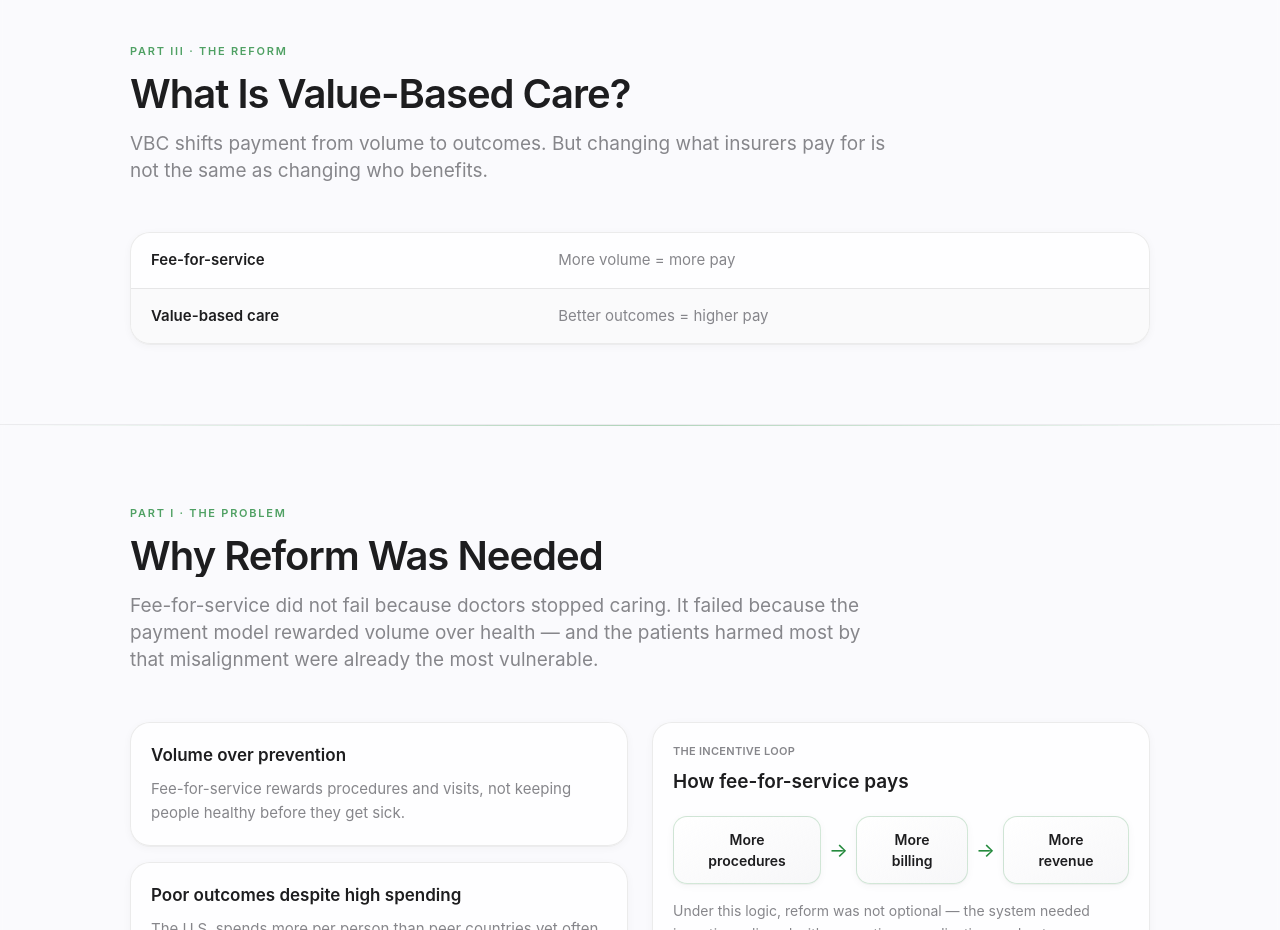
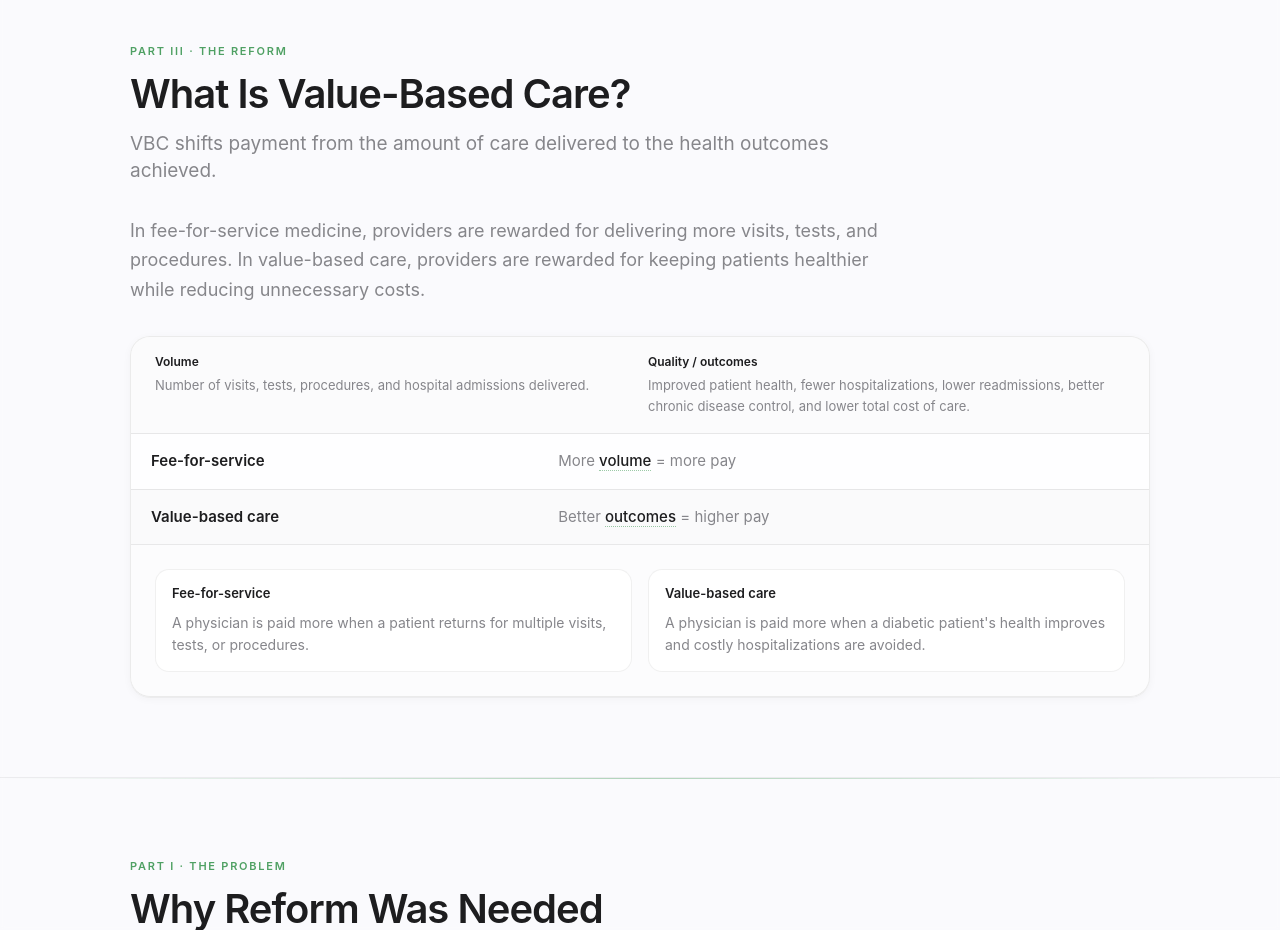
Before and after one commit to amiyais-bit/Econ30, a React (Vite) app: page / in a window 1280 px wide. Shown: the part 1160-2090 px from the top of the page. Built offline with nearby package versions, Linux system fonts and the light colour scheme.

Commit message:
Clarify VBC section with concrete volume and outcomes definitions.
Adds key-term glossary, hover tooltips, side-by-side physician examples, and clearer intro copy for non-healthcare readers.

Co-authored-by: Cursor <cursoragent@cursor.com>

```diff
--- a/src/components/PaymentModelDiagram.tsx
+++ b/src/components/PaymentModelDiagram.tsx
@@ -2,10 +2,76 @@ import React from "react";
 import Section from "./Section";
 import Card from "./Card";
 
+const keyTerms = [
+  {
+    label: "Volume",
+    definition:
+      "Number of visits, tests, procedures, and hospital admissions delivered.",
+  },
+  {
+    label: "Quality / outcomes",
+    definition:
+      "Improved patient health, fewer hospitalizations, lower readmissions, better chronic disease control, and lower total cost of care.",
+  },
+];
+
 const comparisonRows = [
-  { model: "Fee-for-service", payoff: "More volume = more pay" },
-  { model: "Value-based care", payoff: "Better outcomes = higher pay" },
+  {
+    model: "Fee-for-service",
+    payoff: (
+      <>
+        More <ConceptHint term="Volume">volume</ConceptHint> = more pay
+      </>
+    ),
+  },
+  {
+    model: "Value-based care",
+    payoff: (
+      <>
+        Better <ConceptHint term="Quality / outcomes">outcomes</ConceptHint> = higher pay
+      </>
+    ),
+  },
 ];
+
+const examples = [
+  {
+    model: "Fee-for-service",
+    body: "A physician is paid more when a patient returns for multiple visits, tests, or procedures.",
+  },
+  {
+    model: "Value-based care",
+    body: "A physician is paid more when a diabetic patient's health improves and costly hospitalizations are avoided.",
+  },
+];
+
+function ConceptHint(props: { term: string; children: React.ReactNode }) {
+  const definition = keyTerms.find(
+    (t) => t.label.toLowerCase() === props.term.toLowerCase()
+  )?.definition;
+
+  return (
+    <span className="group relative inline">
+      <abbr
+        title={definition}
+        className="cursor-help border-b border-dotted border-apple-blue/45 font-medium text-ink no-underline"
+      >
+        {props.children}
+      </abbr>
+      {definition ? (
+        <span
+          role="tooltip"
+          className="pointer-events-none absolute bottom-[calc(100%+6px)] left-1/2 z-30 hidden w-[min(260px,calc(100vw-3rem))] -translate-x-1/2 rounded-[12px] border border-black/[0.08] bg-white px-3 py-2.5 text-left text-[12px] font-normal leading-relaxed text-ink-secondary shadow-apple-md group-hover:block group-focus-within:block"
+        >
+          <span className="mb-1 block text-[11px] font-semibold uppercase tracking-wide text-apple-blue">
+            {props.term}
+          </span>
+          {definition}
+        </span>
+      ) : null}
+    </span>
+  );
+}
 
 export default function PaymentModelDiagram() {
   return (
@@ -13,9 +79,26 @@ export default function PaymentModelDiagram() {
       id="payment-model"
       chapter="Part III · The reform"
       title="What Is Value-Based Care?"
-      subtitle="VBC shifts payment from volume to outcomes. But changing what insurers pay for is not the same as changing who benefits."
+      subtitle="VBC shifts payment from the amount of care delivered to the health outcomes achieved."
     >
+      <p className="-mt-4 mb-8 max-w-3xl text-[17px] leading-relaxed text-ink-secondary sm:text-[18px]">
+        In fee-for-service medicine, providers are rewarded for delivering more visits, tests, and
+        procedures. In value-based care, providers are rewarded for keeping patients healthier while
+        reducing unnecessary costs.
+      </p>
+
       <Card className="overflow-hidden p-0">
+        <div className="grid gap-4 border-b border-black/[0.08] bg-surface/40 px-5 py-4 sm:grid-cols-2 sm:px-6">
+          {keyTerms.map((term) => (
+            <div key={term.label}>
+              <p className="text-[12px] font-semibold text-ink">{term.label}</p>
+              <p className="mt-1 text-[13px] leading-relaxed text-ink-secondary">
+                {term.definition}
+              </p>
+            </div>
+          ))}
+        </div>
+
         <table className="w-full text-left text-[15px]">
           <tbody>
             {comparisonRows.map((row) => (
@@ -29,6 +112,18 @@ export default function PaymentModelDiagram() {
             ))}
           </tbody>
         </table>
+
+        <div className="grid gap-4 border-t border-black/[0.08] bg-surface/30 p-5 sm:grid-cols-2 sm:p-6">
+          {examples.map((ex) => (
+            <div
+              key={ex.model}
+              className="rounded-[14px] border border-black/[0.06] bg-white px-4 py-3.5"
+            >
+              <p className="text-[13px] font-semibold text-ink">{ex.model}</p>
+              <p className="mt-2 text-[14px] leading-relaxed text-ink-secondary">{ex.body}</p>
+            </div>
+          ))}
+        </div>
       </Card>
     </Section>
   );
```
